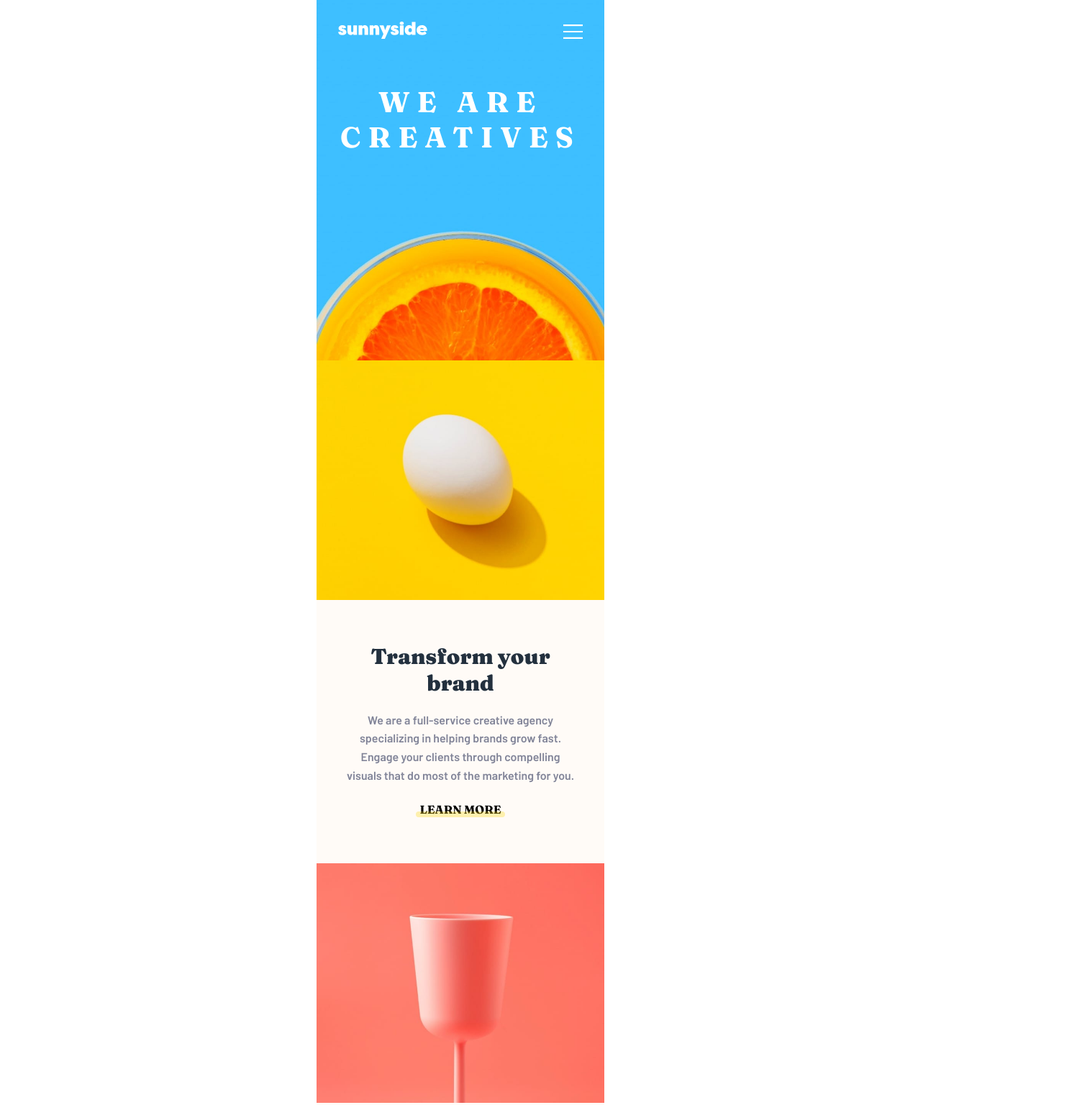
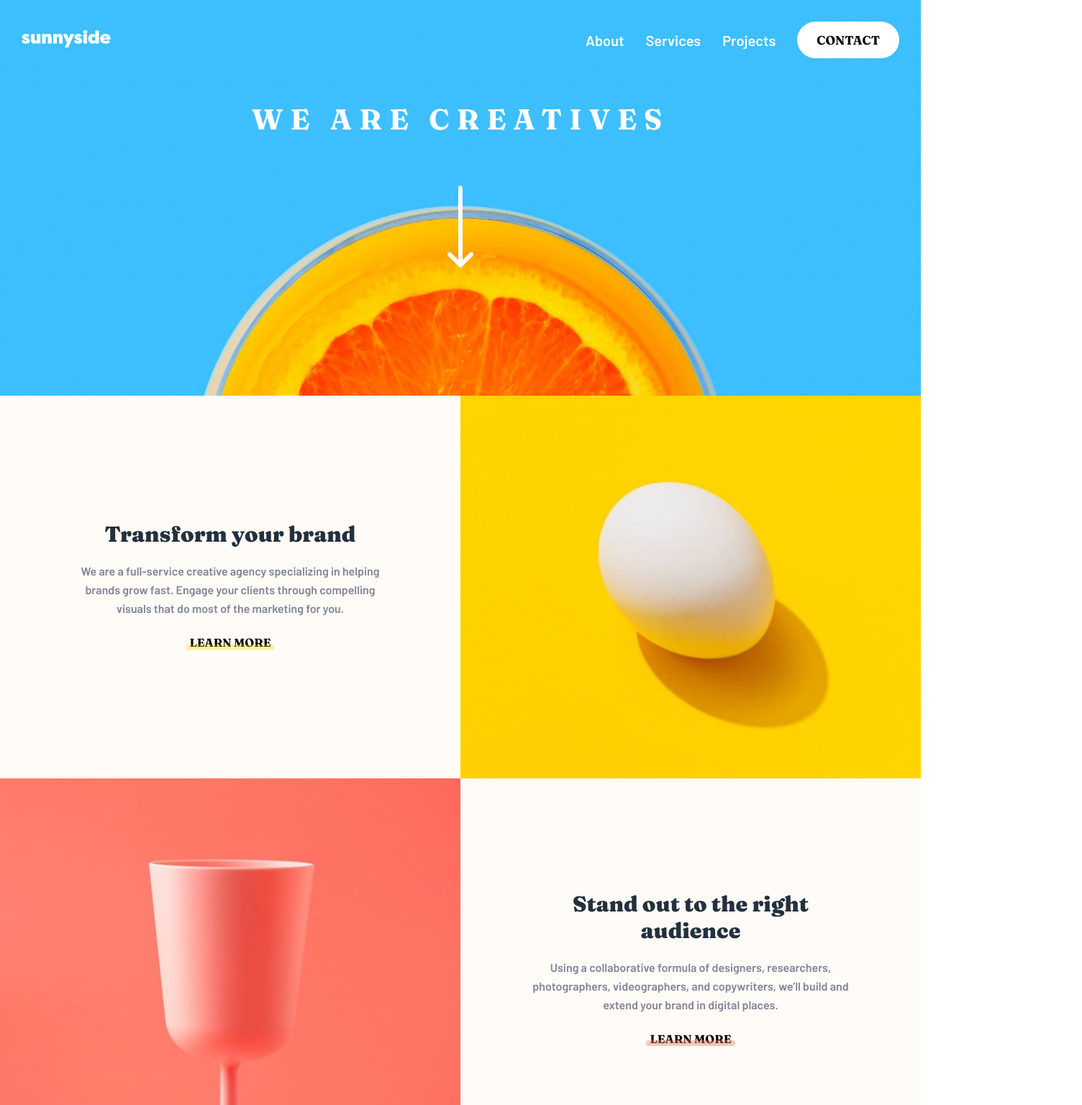
Before and after one commit to Dmitriy24S/sunnyside-agency-landing-page, a plain HTML site: page index.html in a window 1280 px wide. Shown: the top 1536 px of the page at 72% size, 1504 px wide, since content can reach past the window. Drawn offline with Linux system fonts and the light colour scheme.

Commit message:
add desktop style v0.1

```diff
--- a/index.html
+++ b/index.html
@@ -17,7 +17,6 @@
           <div class="hamburger-menu">
             <img src="images/icon-hamburger.svg" alt="hamburger-menu" class="hamburger-menu-icon" />
           </div>
-        </div>
           <ul class="navmenu-links">
             <li>
               <a href="#"> About </a>
@@ -30,9 +29,13 @@
             </li>
             <li class="contact-link">Contact</li>
           </ul>
+        </div>
       </nav>
       <div class="header-title">
         <h1>We are creatives</h1>
+        <div class="arrow-down">
+          <img src="images/icon-arrow-down.svg" alt="arrow-down" />
+        </div>
       </div>
     </header>
     <main>
@@ -80,6 +83,7 @@
       </div>
       <div class="testimonials">
         <h2>Client testimonials</h2>
+        <section class="testimonials-wrapper">
           <div class="testimonial">
             <img src="images/image-emily.jpg" alt="image-emily" />
             <p>
@@ -94,8 +98,8 @@
           <div class="testimonial">
             <img src="images/image-thomas.jpg" alt="image-thomas" />
             <p>
-            Sunnyside’s enthusiasm coupled with their keen interest in our brand’s success made it a
-            satisfying and enjoyable experience.
+              Sunnyside’s enthusiasm coupled with their keen interest in our brand’s success made it
+              a satisfying and enjoyable experience.
             </p>
             <div class="person-info">
               <h3>Thomas S.</h3>
@@ -113,6 +117,7 @@
               <small> Business Owner </small>
             </div>
           </div>
+        </section>
       </div>
     </main>
     <footer>
--- a/style.css
+++ b/style.css
@@ -126,6 +126,22 @@ li:hover {
 }
 .active {
   opacity: 0.8;
+}
+/* arrow down */
+.arrow-down {
+  margin-top: 4rem;
+  animation: updown 3.3s ease-out infinite;
+}
+@keyframes updown {
+  0% {
+    transform: translateY(0%);
+  }
+  50% {
+    transform: translateY(25%);
+  }
+  100% {
+    transform: translateY(0%);
+  }
 }
 /* main content block */
 .content-pair:first-child {
@@ -321,3 +337,81 @@ li:hover {
 .attribution a:hover {
   opacity: 0.8;
 }
+/* desktop style */
+@media (min-width: 720px) {
+  body {
+    max-width: auto;
+    max-width: none;
+  }
+  /* header */
+  header {
+    background-image: url(./images/desktop/image-header.jpg);
+    height: 550px;
+    /* background-position: bottom; */
+    background-position: center;
+  }
+  .hamburger-menu {
+    display: none;
+  }
+  .navmenu-links {
+    display: flex;
+    flex-direction: row;
+    position: relative;
+    top: 0;
+    background-color: none;
+    background-color: transparent;
+    padding: 0;
+  }
+  .navmenu-links::before {
+    background-color: none;
+    background-color: transparent;
+    border: none;
+  }
+  .navmenu-links a {
+    color: hsl(232, 10%, 55%);
+    color: white;
+  }
+  .navmenu-links a:hover {
+    color: white;
+    opacity: 0.8;
+  }
+  .contact-link {
+    background-color: white;
+  }
+  /* main content block */
+  .content-pair:first-child {
+    display: flex;
+    flex-direction: row;
+  }
+  .single-content-block {
+    width: 50%;
+  }
+  .content-pair {
+    flex-direction: row;
+    display: flex;
+  }
+  .text {
+    justify-content: center;
+    padding: 10rem;
+  }
+  /* img blocks */
+  .img-block {
+    justify-content: flex-end;
+    background-position: center;
+  }
+  .graphic {
+    background-image: url(./images/desktop/image-graphic-design.jpg);
+  }
+  .photography {
+    background-image: url(./images/desktop/image-photography.jpg);
+  }
+  .testimonials {
+    padding: 10rem 10rem;
+  }
+  .testimonials-wrapper {
+    display: flex;
+  }
+  .footer-imgs {
+    flex-wrap: nowrap;
+  }
+}
```
Lines whose indentation alone changed are shown as unchanged.
